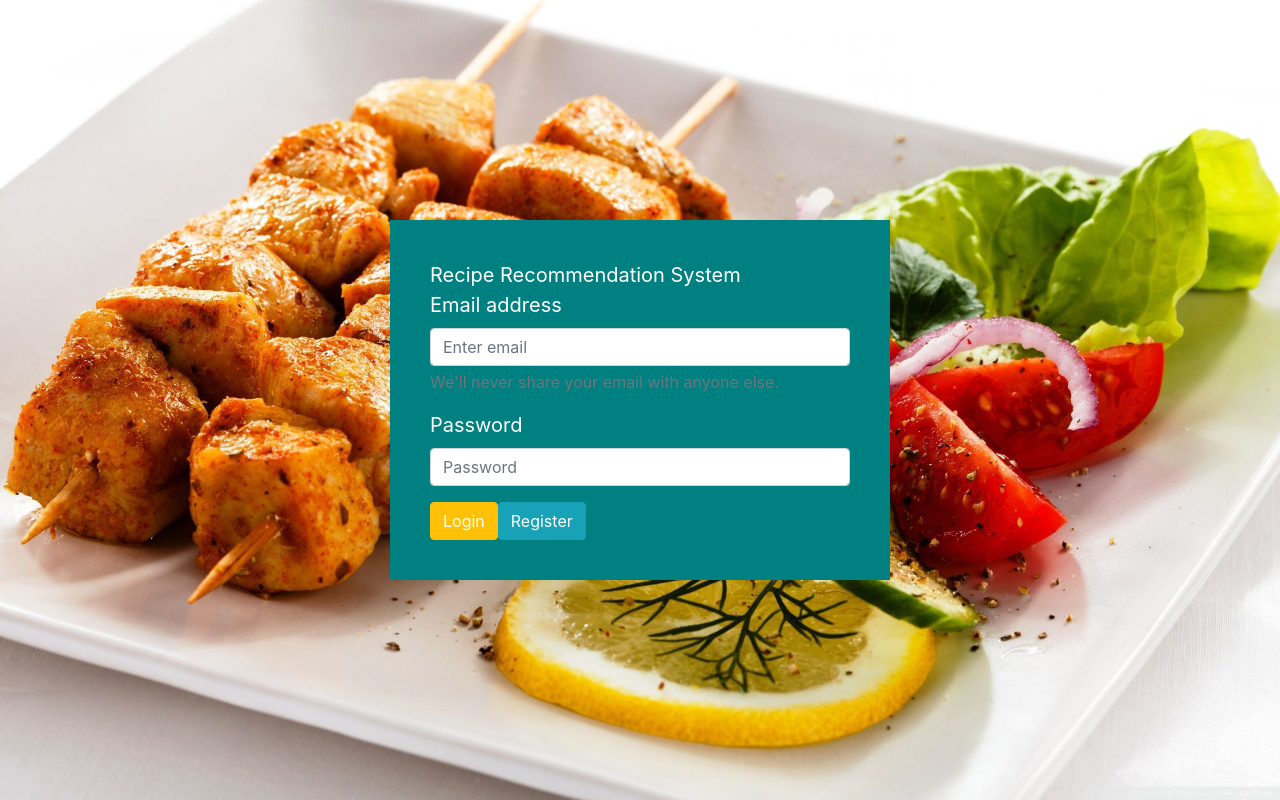
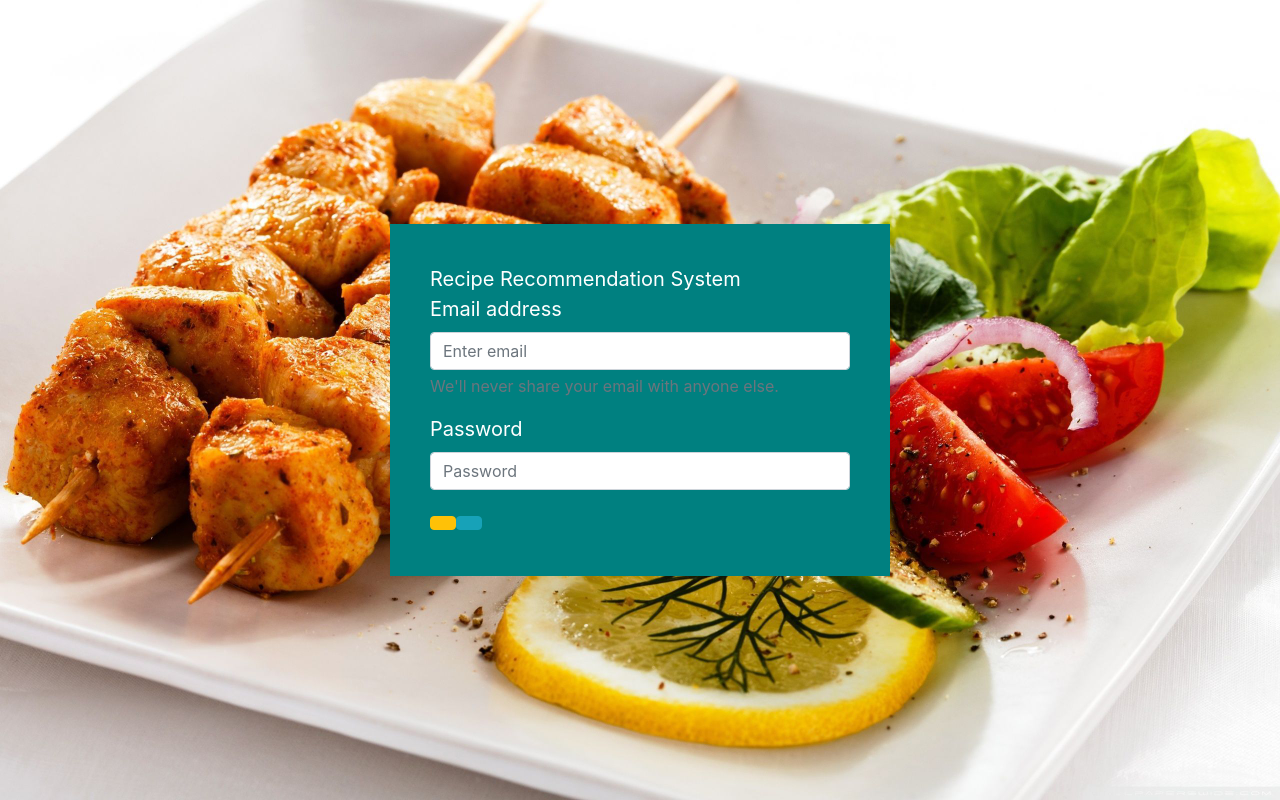
Before and after one commit to sudarshanapatil/MLWITHGRAPH-frontend, a React (Create React App) app: page / in a window 1280 px wide. Built offline with nearby package versions, Linux system fonts and the light colour scheme.

Commit message:
login res API added

```diff
--- a/src/component/Login.js
+++ b/src/component/Login.js
@@ -14,8 +14,8 @@ class Login extends Component {
     this.handleSubmit = this.handleSubmit.bind(this)
     this.handleChange = this.handleChange.bind(this)
   }
-  login = () => {
-    console.log('In register USer')
+  checkLogin = () => {
+    console.log('In login USer')
     let { name, password } = this.state
 
     fetch('http://localhost:1337/login', {
@@ -26,11 +26,12 @@ class Login extends Component {
       body: JSON.stringify({ name, password })
     })
       .then(res => res.json())
-      .then(recipes => {
-        console.log('in res', recipes)
-        // this.setState({
-        //   showLogin: true
-        // })
+      .then(data => {
+        console.log('in res', data)
+        if(data.code===200)
+        this.setState({
+          showHome: true
+        })
       })
       .catch(err => {
         console.log(err)
@@ -76,12 +77,12 @@ class Login extends Component {
               />
             </Form.Group>
 
-            <Button variant='warning' type='submit'>
-              <Link to='/home'>Login</Link>
+            <Button variant='warning' type='submit' onClick={this.checkLogin}>
+              {this.state.showHome && <Link to='/home'>Login</Link>}
             </Button>
 
             <Button variant='info'>
-              <Link to='/register'>Register</Link>
+              {/* <Link to='/register'>Register</Link> */}
             </Button>
           </Form>
         </div>
```
